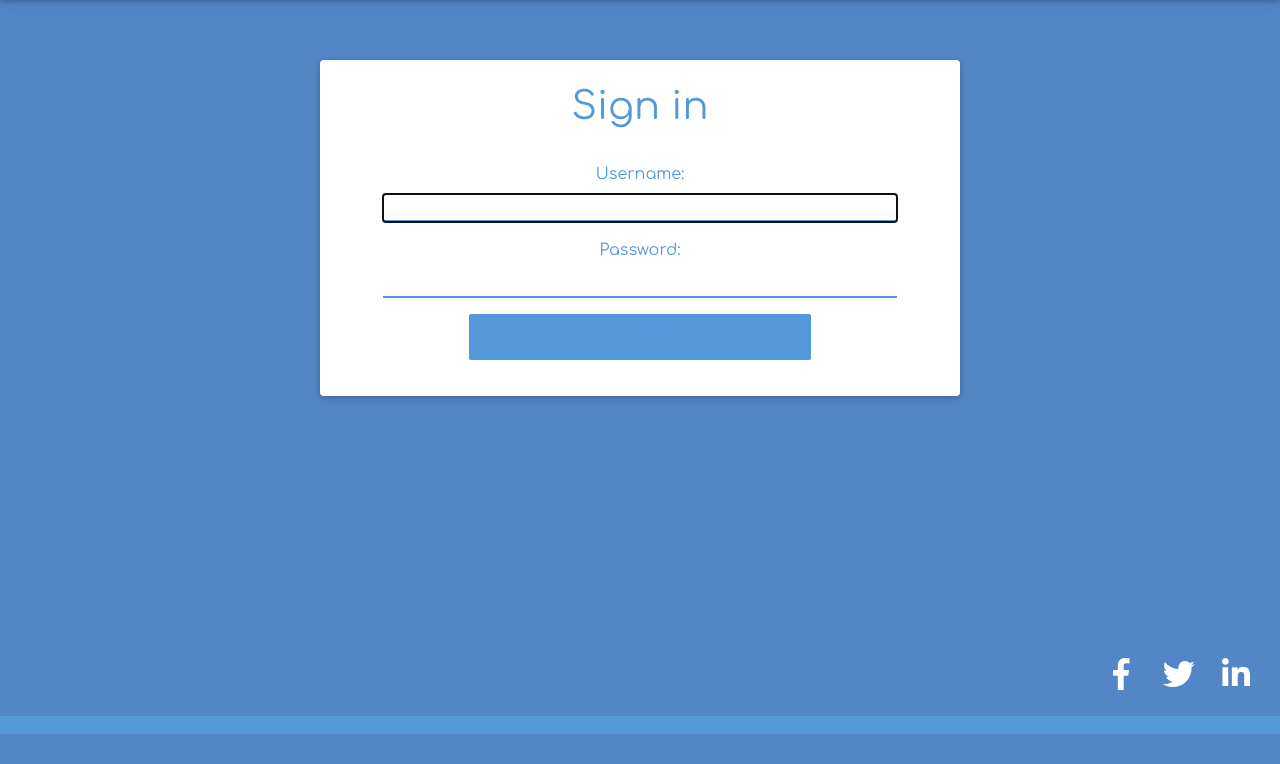
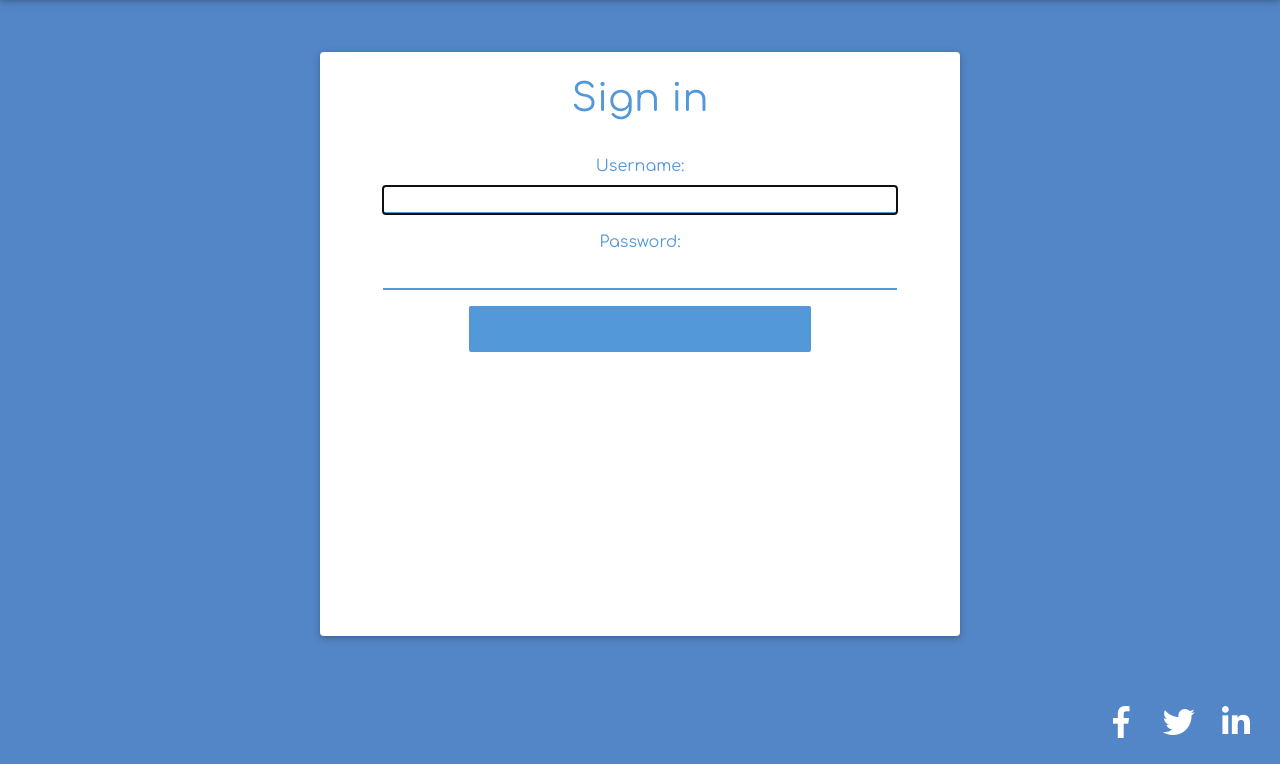
Before and after one commit to anshulahuja98/freelancing-solutions, a Django app: page /accounts/login/ in a window 1280 px wide. Shown: the part 66-830 px from the top of the page. Before the commit the page ends 800 px from the top, so only its background shows below. Run offline with Django 3.2, Linux system fonts and the light colour scheme; some libraries are stand-ins or nearby versions.

Commit message:
Add margin and set minimum height of login card
Added margin in CSS and removing 'mt-5' class from login card 'div'. Minimum height is set for covering whole screen.

```diff
--- a/src/templates/accounts/login.html
+++ b/src/templates/accounts/login.html
@@ -1,9 +1,7 @@
 {% extends 'main/base.html' %}
 {% block main %}
- <!-- Material form login -->
-    <div class="card mx-auto col-10 col-md-8 col-lg-6 mt-5">
-
-        <h5 class="white-skin text-center py-4 heading3" style="color: var(--main-bg-color)">
+    <div class="card mx-auto col-10 col-md-8 col-lg-6" style="margin: 5vh 0; min-height: calc(90vh - 80px - 56px)">
+        <h5 class="white-skin text-center py-4 heading3" style="color: var(--main-bg-color);">
             <strong>Sign in</strong>
         </h5>
         <div class="card-body px-5 pt-0">
```
